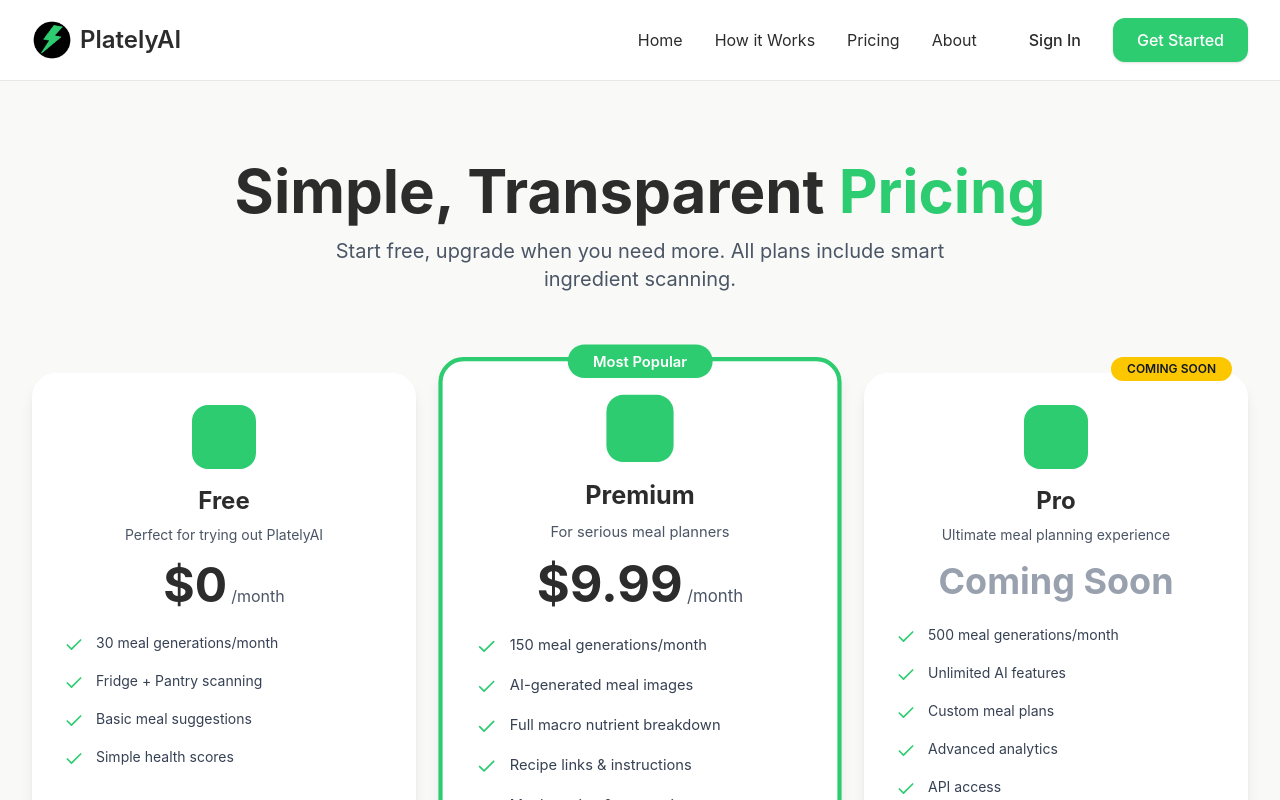
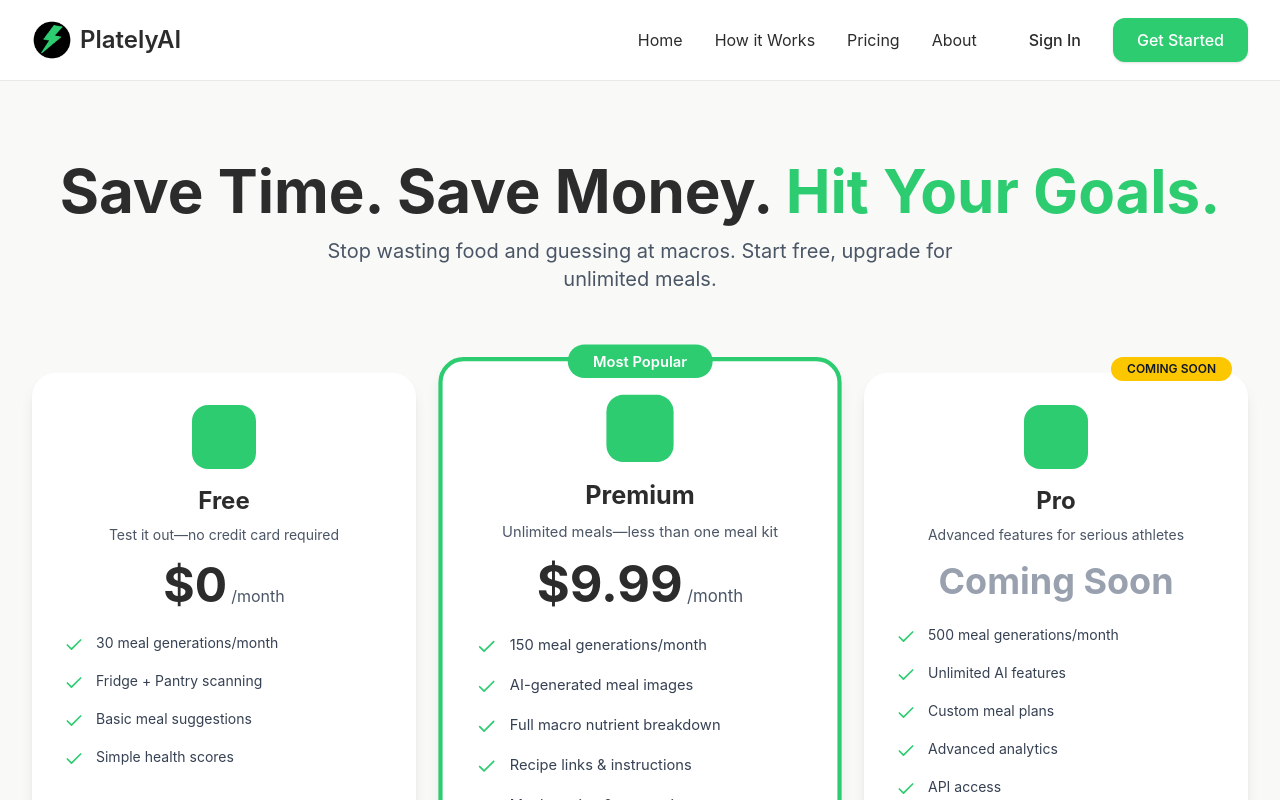
Before and after one commit to timmyl2410/PlatelyAI, a React (Vite) app: page /pricing in a window 1280 px wide. Shown: the top 800 px of the page. Built offline with nearby package versions, Linux system fonts and the light colour scheme; no server answers.

Commit message:
Shorten copy by 20% for clarity and conversion

```diff
--- a/src/app/components/HomePage.tsx
+++ b/src/app/components/HomePage.tsx
@@ -107,11 +107,11 @@ export function HomePage() {
               className="text-4xl md:text-5xl lg:text-6xl leading-tight"
               style={{ fontWeight: 700, color: '#2C2C2C' }}
             >
-              Turn What You Have Into{' '}
-              <span style={{ color: '#2ECC71' }}>High-Protein Meals.</span>
+              Stop Wasting Groceries.{' '}
+              <span style={{ color: '#2ECC71' }}>Hit Your Protein Goals.</span>
             </h1>
             <p className="text-lg md:text-xl text-[#6b6b6b] leading-relaxed">
-              Scan your fridge and get AI-powered meal ideas built for athletes and fitness-focused people. Complete nutrition info included—no guesswork, no wasted food.
+              Scan your fridge, get high-protein meals using what you have. Complete nutrition included—no tracking, no wasted food.
             </p>
             <div className="flex justify-start">
               <Link
--- a/src/app/components/PricingPage.tsx
+++ b/src/app/components/PricingPage.tsx
@@ -92,7 +92,7 @@ export function PricingPage() {
       name: 'Free',
       tier: 'free' as const,
       price: TIER_PRICES.free,
-      description: 'Perfect for trying out PlatelyAI',
+      description: 'Test it out—no credit card required',
       icon: Sparkles,
       features: getTierFeatures('free'),
       cta: 'Get Started Free',
@@ -104,7 +104,7 @@ export function PricingPage() {
       name: 'Premium',
       tier: 'premium' as const,
       price: TIER_PRICES.premium,
-      description: 'For serious meal planners',
+      description: 'Unlimited meals—less than one meal kit',
       icon: Zap,
       features: getTierFeatures('premium'),
       cta: 'Upgrade to Premium',
@@ -116,7 +116,7 @@ export function PricingPage() {
       name: 'Pro',
       tier: 'pro' as const,
       price: TIER_PRICES.pro,
-      description: 'Ultimate meal planning experience',
+      description: 'Advanced features for serious athletes',
       icon: Crown,
       features: getTierFeatures('pro'),
       cta: 'Notify Me',
@@ -134,11 +134,11 @@ export function PricingPage() {
           className="text-4xl md:text-5xl lg:text-6xl mb-4"
           style={{ fontWeight: 700, color: '#2C2C2C' }}
         >
-          Simple, Transparent{' '}
-          <span style={{ color: '#2ECC71' }}>Pricing</span>
+          Save Time. Save Money.{' '}
+          <span style={{ color: '#2ECC71' }}>Hit Your Goals.</span>
         </h1>
         <p className="text-lg md:text-xl text-gray-600 max-w-2xl mx-auto">
-          Start free, upgrade when you need more. All plans include smart ingredient scanning.
+          Stop wasting food and guessing at macros. Start free, upgrade for unlimited meals.
         </p>
       </section>
 
```
